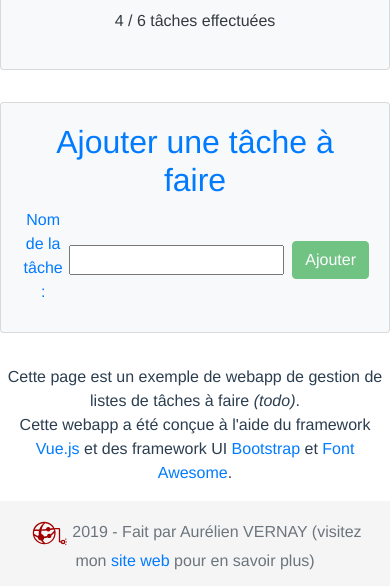
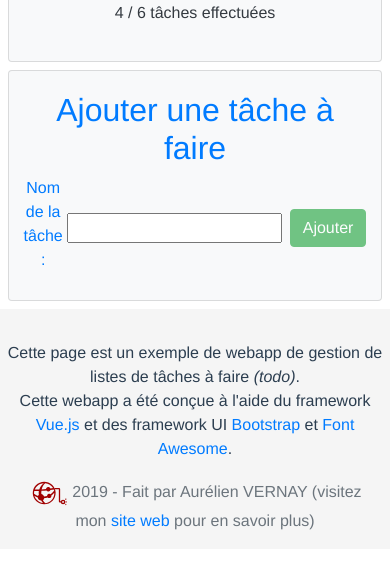
Before and after one commit to AurelienVernay/vuejs-todo-list, a Vue app: page / in a window 390 px wide. Shown: the part 868-1454 px from the top of the page. After the commit the page ends 1417 px from the top, so only its background shows below. Built offline with nearby package versions, Linux system fonts and the light colour scheme.

Commit message:
enhance responsivity of webapp

```diff
--- a/src/App.vue
+++ b/src/App.vue
@@ -15,24 +15,32 @@
             tâche à faire.</em
         >
         <em>Cochez les cases des tâches que vous avez effectuées.</em>
+        <div
+            class="d-lg-flex flex-row justify-content-around align-items-center w-100"
+        >
             <TodoList
                 :todos="todos"
-            class="my-3"
+                class="m-2"
                 @toggleAll="onToggleAll()"
                 @deleteAll="onDeleteAll()"
                 @deleteTodo="onDeleteTodo($event)"
             />
-        <AddTodo class="my-3" @addTodo="onAddTodo($event)" />
+            <AddTodo class="m-2" @addTodo="onAddTodo($event)" />
+        </div>
+        <footer class="footer mt-auto py-3">
             <p class="my-3">
-            Cette page est un exemple de webapp de gestion de listes de tâches à
-            faire
+                Cette page est un exemple de webapp de gestion de listes de
+                tâches à faire
                 <em>(todo)</em>. <br />Cette webapp a été conçue à l'aide du
-            framework <a href="https://vuejs.org/" target="_blank">Vue.js</a> et
-            des framework UI
-            <a href="https://getbootstrap.com" target="_blank">Bootstrap</a> et
-            <a href="https://fontawesome.com" target="_blank">Font Awesome</a>.
+                framework
+                <a href="https://vuejs.org/" target="_blank">Vue.js</a> et des
+                framework UI
+                <a href="https://getbootstrap.com" target="_blank">Bootstrap</a>
+                et
+                <a href="https://fontawesome.com" target="_blank"
+                    >Font Awesome</a
+                >.
             </p>
-        <footer class="footer mt-auto py-3">
             <div class="container">
                 <img src="./assets/logo-mini.svg" height="32" />
                 <span class="text-muted">
--- a/src/custom.scss
+++ b/src/custom.scss
@@ -5,6 +5,3 @@ $enable-gradients: true;
 .min-width {
     min-width: 40%;
 }
-.full-width {
-    min-width: 100%;
-}
```
Lines whose indentation alone changed are shown as unchanged.
